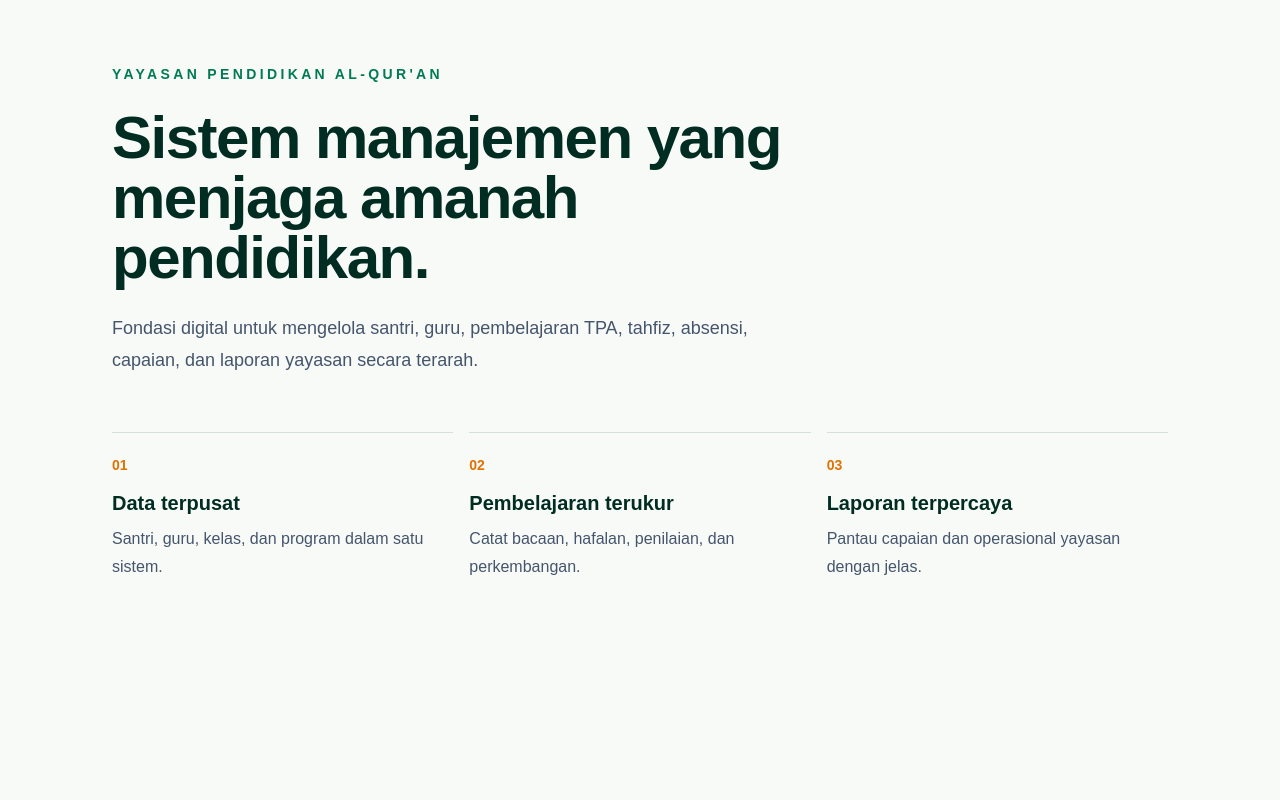
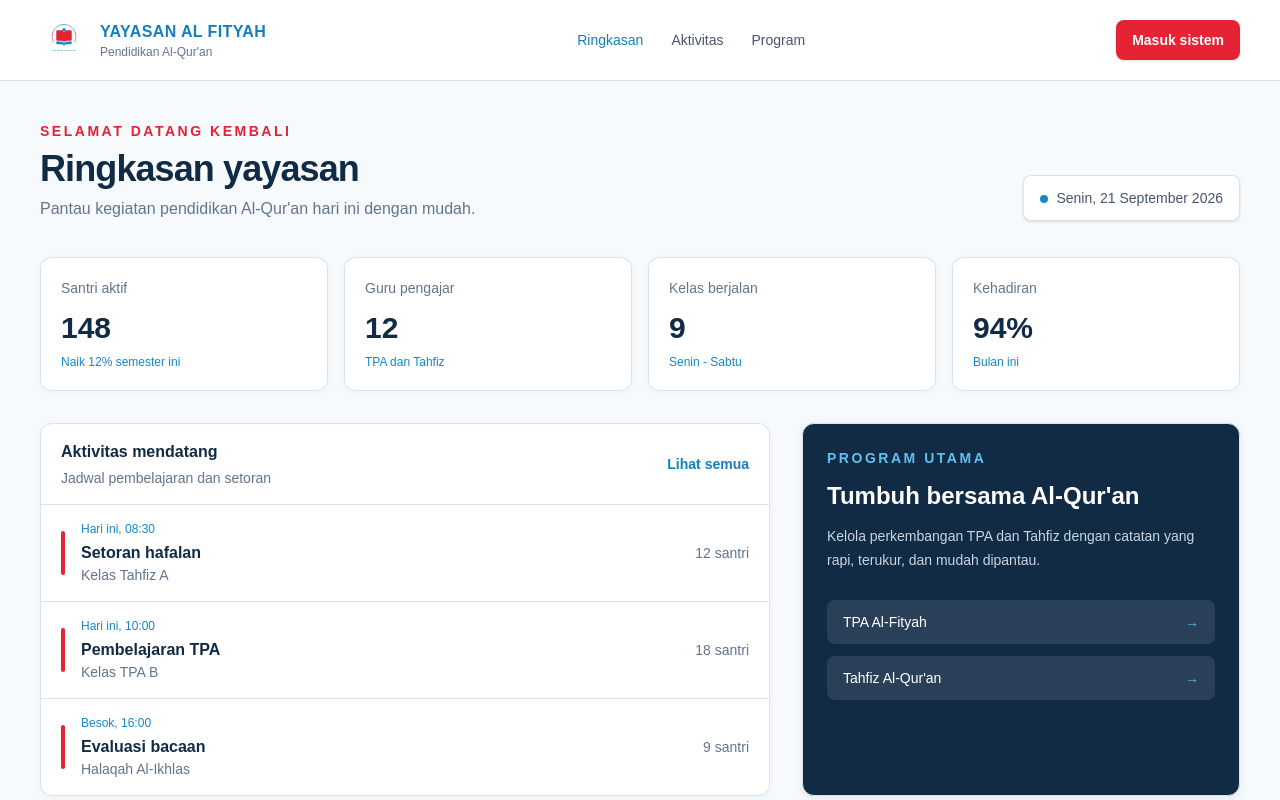
Before and after one commit to marbotji-spec/sistemalfityahbaru, a Next.js app: page / in a window 1280 px wide. Shown: the top 800 px of the page. Built offline with nearby package versions, Linux system fonts and the light colour scheme.

Commit message:
feat: add yayasan al-fityah dashboard branding

```diff
--- a/src/app/globals.css
+++ b/src/app/globals.css
@@ -1,8 +1,8 @@
 @import "tailwindcss";
 
 :root {
-  --background: #f8faf7;
-  --foreground: #12352b;
+  --background: #f7fafc;
+  --foreground: #112b45;
 }
 
 @theme inline {
@@ -17,3 +17,7 @@ body {
   color: var(--foreground);
   font-family: Arial, Helvetica, sans-serif;
 }
+
+* {
+  border-color: #d8e3ec;
+}
--- a/src/app/layout.tsx
+++ b/src/app/layout.tsx
@@ -13,7 +13,7 @@ const geistMono = Geist_Mono({
 });
 
 export const metadata: Metadata = {
-  title: "Sistem Manajemen Yayasan Pendidikan Al-Qur'an",
+  title: "Yayasan Al-Fityah | Sistem Manajemen Pendidikan Al-Qur'an",
   description:
     "Platform manajemen pendidikan Al-Qur'an untuk data santri, pembelajaran, tahfiz, dan laporan yayasan.",
 };
--- a/src/app/page.tsx
+++ b/src/app/page.tsx
@@ -1,30 +1,44 @@
+import Image from "next/image";
+
+const stats = [
+  ["148", "Santri aktif", "Naik 12% semester ini"],
+  ["12", "Guru pengajar", "TPA dan Tahfiz"],
+  ["9", "Kelas berjalan", "Senin - Sabtu"],
+  ["94%", "Kehadiran", "Bulan ini"],
+];
+
+const activities = [
+  ["Hari ini, 08:30", "Setoran hafalan", "Kelas Tahfiz A", "12 santri"],
+  ["Hari ini, 10:00", "Pembelajaran TPA", "Kelas TPA B", "18 santri"],
+  ["Besok, 16:00", "Evaluasi bacaan", "Halaqah Al-Ikhlas", "9 santri"],
+];
+
 export default function Home() {
   return (
-    <main className="mx-auto flex min-h-full w-full max-w-6xl flex-col justify-center px-6 py-16 lg:px-12">
-      <div className="max-w-3xl">
-        <p className="mb-6 text-sm font-semibold uppercase tracking-[0.24em] text-emerald-700">
-          Yayasan Pendidikan Al-Qur&apos;an
-        </p>
-        <h1 className="text-4xl font-semibold tracking-tight text-emerald-950 sm:text-6xl">
-          Sistem manajemen yang menjaga amanah pendidikan.
-        </h1>
-        <p className="mt-6 max-w-2xl text-lg leading-8 text-slate-600">
-          Fondasi digital untuk mengelola santri, guru, pembelajaran TPA,
-          tahfiz, absensi, capaian, dan laporan yayasan secara terarah.
-        </p>
-      </div>
-      <div className="mt-14 grid gap-4 sm:grid-cols-3">
-        {[
-          ["01", "Data terpusat", "Santri, guru, kelas, dan program dalam satu sistem."],
-          ["02", "Pembelajaran terukur", "Catat bacaan, hafalan, penilaian, dan perkembangan."],
-          ["03", "Laporan terpercaya", "Pantau capaian dan operasional yayasan dengan jelas."],
-        ].map(([number, title, description]) => (
-          <section key={number} className="border-t border-emerald-900/15 pt-5">
-            <span className="text-sm font-semibold text-amber-600">{number}</span>
-            <h2 className="mt-3 text-xl font-semibold text-emerald-950">{title}</h2>
-            <p className="mt-2 leading-7 text-slate-600">{description}</p>
-          </section>
-        ))}
+    <main className="min-h-screen bg-[#f7fafc]">
+      <header className="border-b border-[#d8e3ec] bg-white">
+        <div className="mx-auto flex max-w-7xl items-center justify-between px-5 py-4 lg:px-10">
+          <div className="flex items-center gap-3">
+            <Image src="/logo.svg" alt="Logo Yayasan Al-Fityah" width={54} height={54} className="h-12 w-12 object-contain" priority />
+            <div><p className="text-base font-bold tracking-wide text-[#147fbd]">YAYASAN AL FITYAH</p><p className="text-xs text-slate-500">Pendidikan Al-Qur&apos;an</p></div>
+          </div>
+          <nav className="hidden items-center gap-7 text-sm font-medium text-slate-600 md:flex"><a className="text-[#147fbd]" href="#ringkasan">Ringkasan</a><a className="hover:text-[#147fbd]" href="#aktivitas">Aktivitas</a><a className="hover:text-[#147fbd]" href="#program">Program</a></nav>
+          <button className="rounded-lg bg-[#e52335] px-4 py-2.5 text-sm font-semibold text-white shadow-sm transition hover:bg-[#c91d2e]">Masuk sistem</button>
+        </div>
+      </header>
+
+      <div className="mx-auto max-w-7xl px-5 py-8 lg:px-10 lg:py-10">
+        <div className="mb-9 flex flex-col justify-between gap-5 md:flex-row md:items-end"><div><p className="mb-2 text-sm font-semibold uppercase tracking-[0.18em] text-[#e52335]">Selamat datang kembali</p><h1 className="text-3xl font-bold tracking-tight text-[#112b45] sm:text-4xl">Ringkasan yayasan</h1><p className="mt-2 text-slate-500">Pantau kegiatan pendidikan Al-Qur&apos;an hari ini dengan mudah.</p></div><div className="rounded-lg border border-[#d8e3ec] bg-white px-4 py-3 text-sm text-slate-600 shadow-sm"><span className="mr-2 inline-block h-2 w-2 rounded-full bg-[#1687c9]" />Senin, 21 September 2026</div></div>
+
+        <section id="ringkasan" className="grid gap-4 sm:grid-cols-2 xl:grid-cols-4">{stats.map(([value, label, note]) => <article key={label} className="rounded-xl border border-[#d8e3ec] bg-white p-5 shadow-[0_2px_8px_rgba(17,43,69,0.04)]"><p className="text-sm font-medium text-slate-500">{label}</p><p className="mt-3 text-3xl font-bold text-[#112b45]">{value}</p><p className="mt-2 text-xs font-medium text-[#1687c9]">{note}</p></article>)}</section>
+
+        <div className="mt-8 grid gap-8 lg:grid-cols-[1.25fr_0.75fr]">
+          <section id="aktivitas" className="rounded-xl border border-[#d8e3ec] bg-white shadow-[0_2px_8px_rgba(17,43,69,0.04)]"><div className="flex items-center justify-between border-b border-[#d8e3ec] px-5 py-4"><div><h2 className="font-bold text-[#112b45]">Aktivitas mendatang</h2><p className="mt-1 text-sm text-slate-500">Jadwal pembelajaran dan setoran</p></div><button className="text-sm font-semibold text-[#147fbd] hover:text-[#e52335]">Lihat semua</button></div><div className="divide-y divide-[#d8e3ec]">{activities.map(([time, title, group, count]) => <div key={title} className="flex items-center gap-4 px-5 py-4"><div className="h-11 w-1 rounded-full bg-[#e52335]" /><div className="min-w-0 flex-1"><p className="text-xs font-medium text-[#1687c9]">{time}</p><p className="mt-1 font-semibold text-[#112b45]">{title}</p><p className="text-sm text-slate-500">{group}</p></div><span className="text-sm font-medium text-slate-500">{count}</span></div>)}</div></section>
+
+          <section id="program" className="rounded-xl border border-[#d8e3ec] bg-[#112b45] p-6 text-white shadow-[0_2px_8px_rgba(17,43,69,0.08)]"><p className="text-sm font-semibold uppercase tracking-[0.18em] text-[#5fc0f2]">Program utama</p><h2 className="mt-3 text-2xl font-bold">Tumbuh bersama Al-Qur&apos;an</h2><p className="mt-3 text-sm leading-6 text-slate-300">Kelola perkembangan TPA dan Tahfiz dengan catatan yang rapi, terukur, dan mudah dipantau.</p><div className="mt-7 space-y-3">{["TPA Al-Fityah", "Tahfiz Al-Qur'an"].map((program) => <div key={program} className="flex items-center justify-between rounded-lg bg-white/10 px-4 py-3 text-sm"><span>{program}</span><span className="text-[#5fc0f2]">&rarr;</span></div>)}</div></section>
+        </div>
+
+        <section className="mt-8 rounded-xl border border-[#d8e3ec] bg-white p-6 shadow-[0_2px_8px_rgba(17,43,69,0.04)]"><div className="flex flex-col justify-between gap-4 sm:flex-row sm:items-center"><div><h2 className="font-bold text-[#112b45]">Aksi cepat</h2><p className="mt-1 text-sm text-slate-500">Mulai pekerjaan administrasi hari ini</p></div><div className="grid gap-3 sm:grid-cols-3"><button className="rounded-lg bg-[#e52335] px-4 py-2.5 text-sm font-semibold text-white hover:bg-[#c91d2e]">Tambah santri</button><button className="rounded-lg border border-[#1687c9] px-4 py-2.5 text-sm font-semibold text-[#147fbd] hover:bg-[#edf8fe]">Input absensi</button><button className="rounded-lg border border-[#1687c9] px-4 py-2.5 text-sm font-semibold text-[#147fbd] hover:bg-[#edf8fe]">Catat hafalan</button></div></div></section>
       </div>
     </main>
   );
```
Also changed, not shown: public/logo.svg (added).
